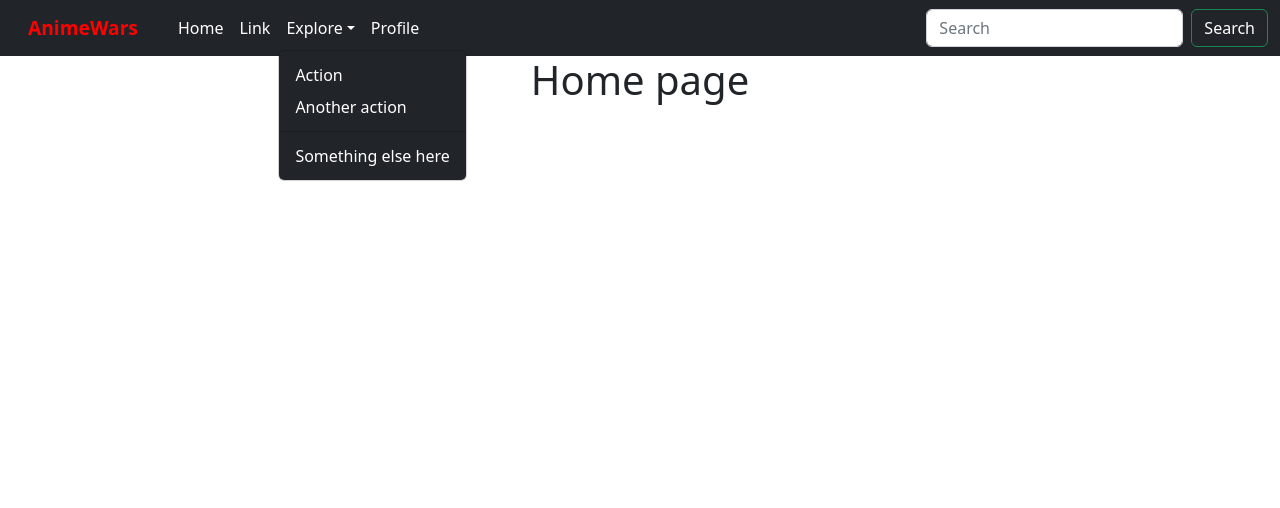
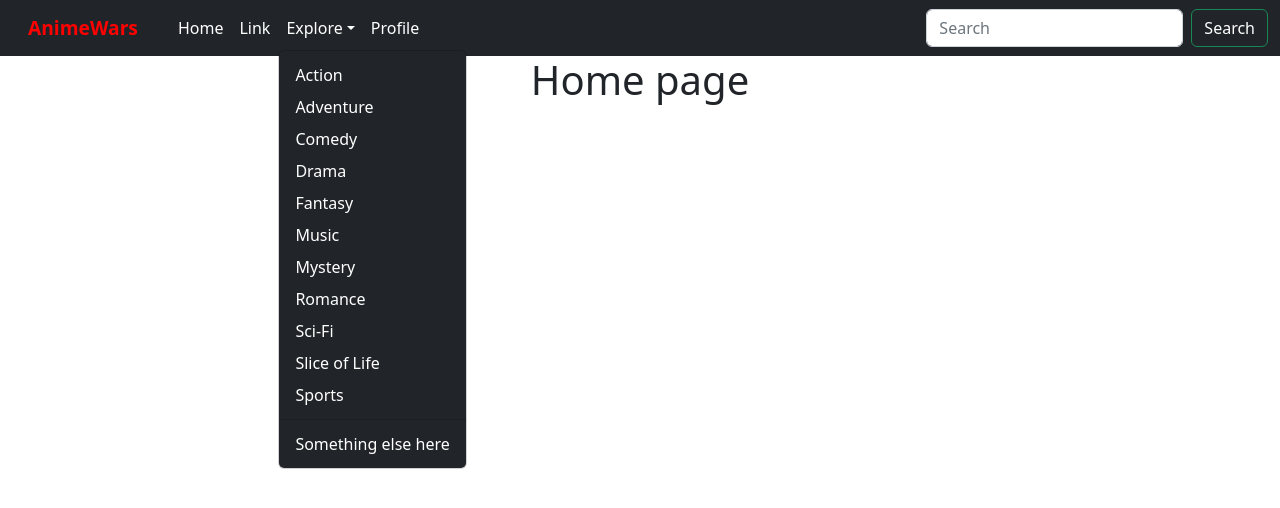
Before and after one commit to JordiMartinezDev/AnimeWars-Front, a React (Create React App) app: page / in a window 1280 px wide. Both pictures are taken after a click on the button "Explore". Shown: the top 508 px of the page. Built offline with nearby package versions, Linux system fonts and the light colour scheme; no server answers.

Commit message:
component and pages

```diff
--- a/src/components/Navbar/Navbar.jsx
+++ b/src/components/Navbar/Navbar.jsx
@@ -44,10 +44,15 @@ function Navbar() {
     //     </>
     //   )}
     // </nav>
-    <nav className="navbar navbar-expand-lg navbar-darkt bg-dark">
+
+
+  <nav className="navbar navbar-expand-lg navbar-darkt bg-dark">
   <div className="container-fluid">
-    <a className="text-danger navbar-brand" href="#">
-    <Link class="link" to="/">AnimeWars</Link></a>
+
+    <a className="text-danger navbar-brand">
+    <Link className="link" to="/">AnimeWars</Link>
+    </a>
+
     <button className="text-white navbar-toggler" type="button" data-bs-toggle="collapse" data-bs-target="#navbarScroll" aria-controls="navbarScroll" aria-expanded="false" aria-label="Toggle navigation">
       <span className="text-white navbar-toggler-icon"></span>
     </button>
@@ -65,7 +70,16 @@ function Navbar() {
           </a>
           <ul className="text-white bg-dark dropdown-menu" aria-labelledby="navbarScrollingDropdown">
             <li><a className="text-white bg-dark dropdown-item" href="#">Action</a></li>
-            <li><a className="text-white bg-dark dropdown-item" href="#">Another action</a></li>
+            <li><a className="text-white bg-dark dropdown-item" href="#">Adventure</a></li>
+            <li><a className="text-white bg-dark dropdown-item" href="#">Comedy</a></li>
+            <li><a className="text-white bg-dark dropdown-item" href="#">Drama</a></li>
+            <li><a className="text-white bg-dark dropdown-item" href="#">Fantasy</a></li>
+            <li><a className="text-white bg-dark dropdown-item" href="#">Music</a></li>
+            <li><a className="text-white bg-dark dropdown-item" href="#">Mystery</a></li>
+            <li><a className="text-white bg-dark dropdown-item" href="#">Romance</a></li>
+            <li><a className="text-white bg-dark dropdown-item" href="#">Sci-Fi</a></li>
+            <li><a className="text-white bg-dark dropdown-item" href="#">Slice of Life</a></li>
+            <li><a className="text-white bg-dark dropdown-item" href="#">Sports</a></li>
             <li><hr className="text-white bg-dark dropdown-divider"/></li>
             <li><a className="text-white bg-dark dropdown-item" href="#">Something else here</a></li>
           </ul>
```
Also changed, not shown: src/pages/Anime/SeeMyAnimeList.jsx (added, +13 -0 lines).
